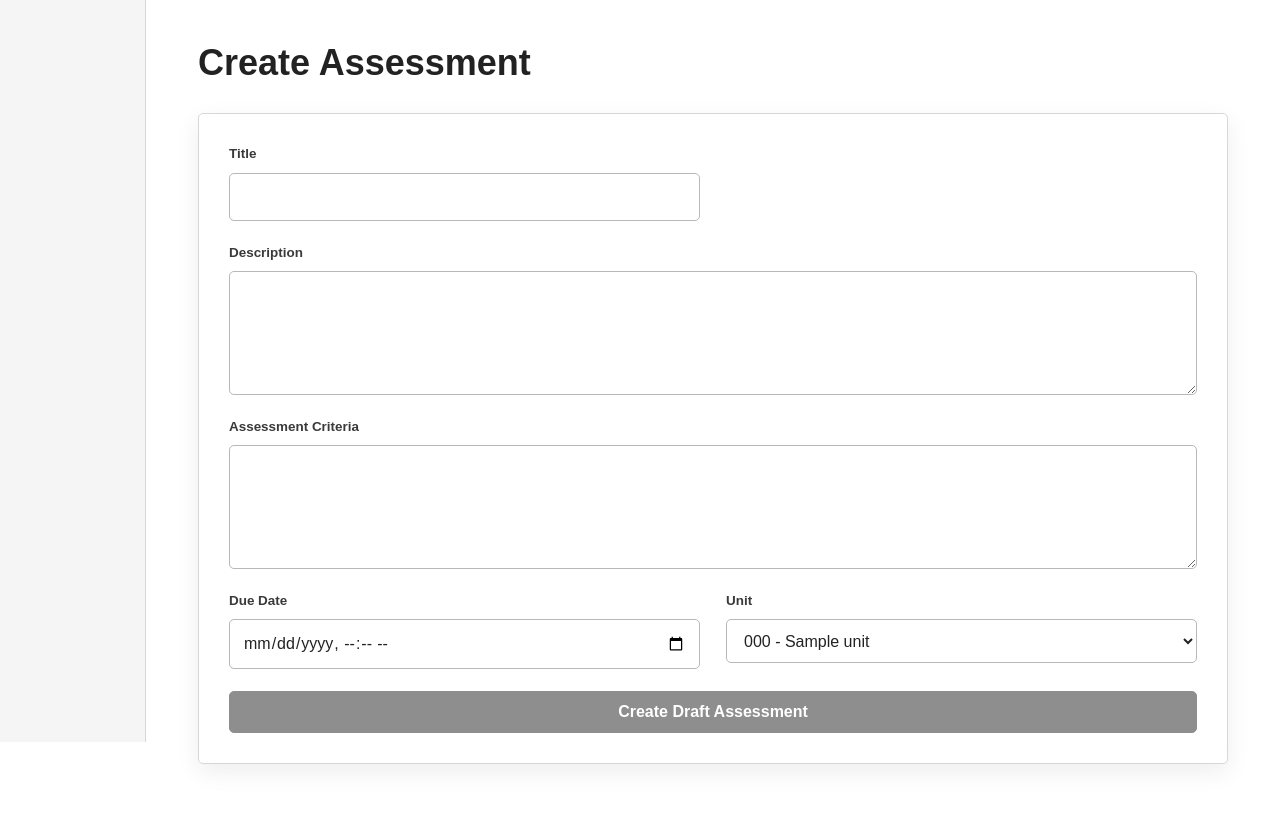
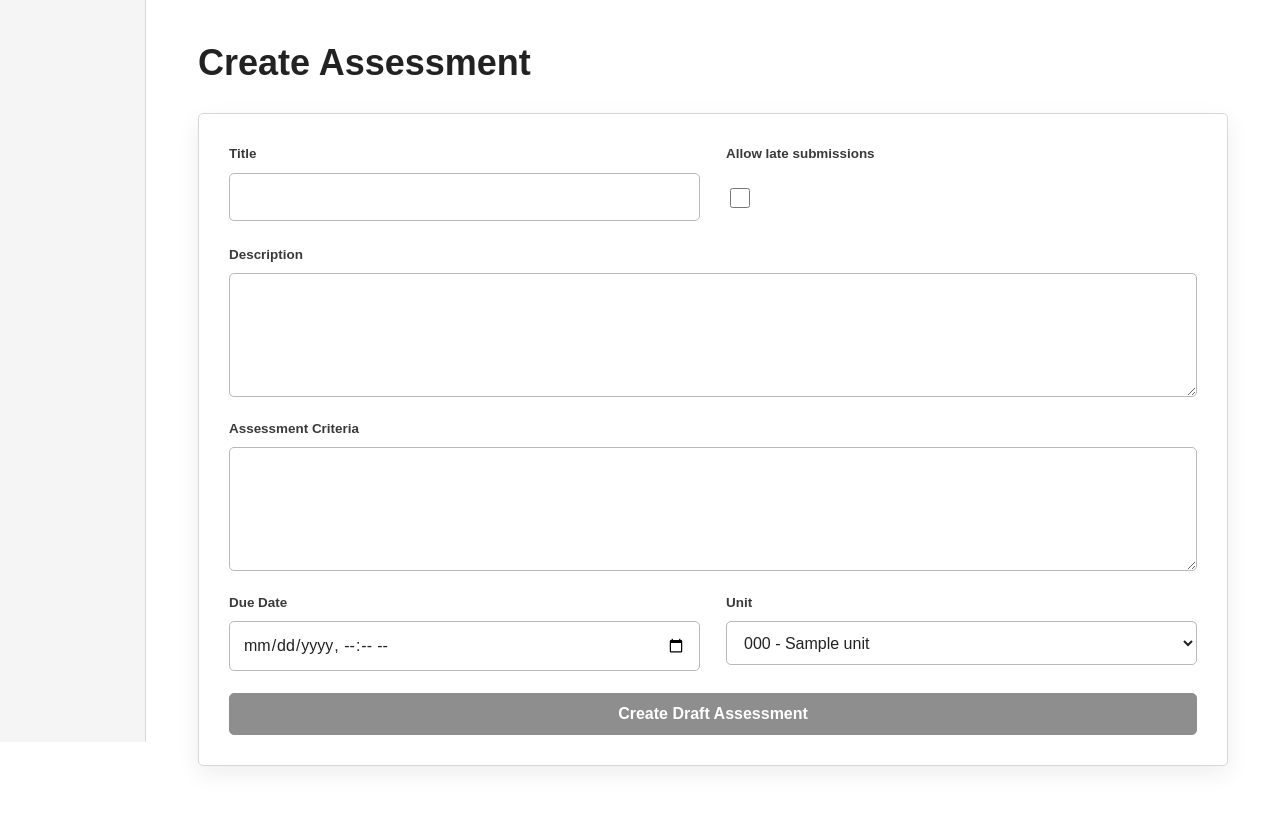
Before and after one commit to JellyJoestar/Homework-Submission-Portal, a Python web app: template templates/create_assessment.html in a window 1280 px wide. Shown: the part 58-888 px from the top of the page. Before the commit the page ends 823 px from the top, so only its background shows below. Run offline with Jinja, Linux system fonts and the light colour scheme; the template is opened without the code that fills it: most values are stand-ins (such as "Sample title", 1, 10 or a date in 2020).

Commit message:
feat(IFN636-61): Add "Allow late submissions" checkbox to the create and edit assessment forms

```diff
--- a/templates/create_assessment.html
+++ b/templates/create_assessment.html
@@ -9,13 +9,12 @@
         action="{{ url_for('views.create_new_assessment') }}"
     >
         <div class="form-field">
-        <label for="title">Title</label>
-            <input
-                type="text"
-                id="title"
-                name="title"
-                required
-            >
+            <label for="title">Title</label>
+                <input type="text" id="title" name="title" required>
+        </div>
+        <div class="form-field">
+            <label for="allow_late">Allow late submissions</label>
+                <input type="checkbox" id="allow_late" name="allow_late" style="width: 20px; height: 20px;">
         </div>
         <div class="form-field form-field-wide">
             <label for="description">Description</label>
--- a/templates/edit_assessment.html
+++ b/templates/edit_assessment.html
@@ -17,6 +17,10 @@
                 value="{{ assessment.title }}"
                 required
             >
+        </div>
+        <div class="form-field">
+            <label for="allow_late">Allow late submissions</label>
+                <input type="checkbox" id="allow_late" name="allow_late" style="width: 20px; height: 20px;" value="{{ 'checked' if assessment.allow_late else '' }}">
         </div>
         <div class="form-field form-field-wide">
             <label for="description">Description</label>
--- a/views.py
+++ b/views.py
@@ -234,6 +234,7 @@ def create_new_assessment():
     criteria = (request.form.get("criteria") or "").strip()
     due_date_raw = request.form.get("due_date") or ""
     unit_id_raw = request.form.get("unit_id")
+    allow_late = bool(request.form.get("allow_late"))
     if not title:
         return "Title can't be empty!", 400
     try:
@@ -252,7 +253,7 @@ def create_new_assessment():
             return "Invalid due date!", 400
     else:
         due_date = None
-    create_assessment(title, description, criteria, due_date, unit_id)
+    create_assessment(title, description, criteria, due_date, unit_id, allow_late)
     return redirect(url_for("views.teacher_assessments"))
 
 @views.route("/teacher/assessments/<int:assessment_id>/edit", methods=["GET", "POST"])
@@ -270,6 +271,7 @@ def edit_assessment(assessment_id):
         criteria = (request.form.get("criteria") or "").strip()
         due_date_raw = request.form.get("due_date") or ""
         unit_id_raw = request.form.get("unit_id")
+        allow_late = bool(request.form.get("allow_late"))
         if not title:
             return "Title can't be empty!", 400
         try:
@@ -286,7 +288,7 @@ def edit_assessment(assessment_id):
                 return "Invalid due date!", 400
         else:
             due_date = None
-        update_assessment(assessment_id, title, description, criteria, due_date, unit_id)
+        update_assessment(assessment_id, title, description, criteria, due_date, unit_id, allow_late)
         return redirect(url_for("views.teacher_assessments"))
     return render_template("edit_assessment.html", assessment=assessment, units=units)
 
```
